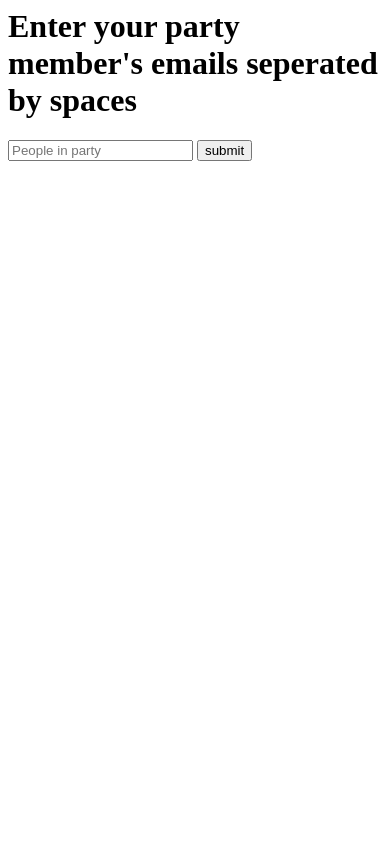
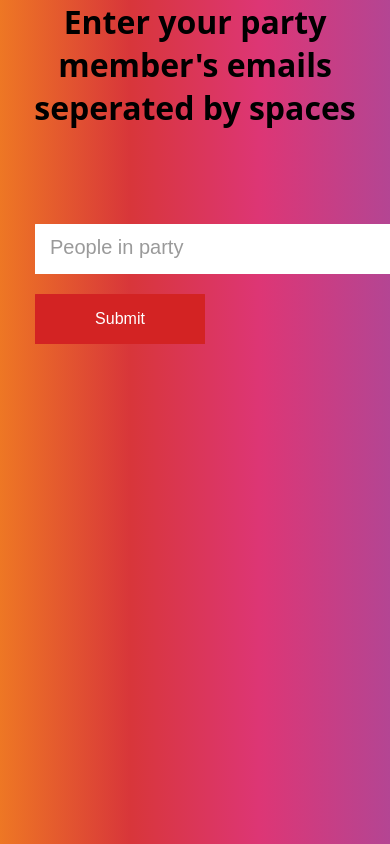
Before and after one commit to CaseyJ2000/FoodFight, a Flask app: page /party in a window 390 px wide; the page is wider, and only the part inside the window is pictured. Run offline with Flask 2, Linux system fonts and the light colour scheme; the visitor is signed in with stand-in values (Sample User, id 1).

Commit message:
styled the party page and little bit and updated the search bar to be consistent with the other search bar

```diff
--- /dev/null
+++ b/static/party.css
@@ -0,0 +1,204 @@
+h1{
+    text-align: center;
+
+}
+
+body {
+    margin: 0;
+    padding: 0;
+    min-height: 100vh;
+    background: #E6E6FA;
+    background: linear-gradient(to right,  #ee7724,#d8363a,#dd3675,#b44593);
+    font-family: 'Open Sans', Verdana, Geneva, Tahoma, sans-serif;
+}
+form {
+    text-align:center;
+}
+
+.food_image {
+    text-align: center;
+    border-radius: 5px;
+  }
+
+
+
+.s01 {
+    min-height: 30vh;
+    display: -ms-flexbox;
+    display: flex;
+    -ms-flex-pack: center;
+    justify-content: center;
+
+    align-items: center;
+    font-family: "Poppins", sans-serif;
+    background: -webkit-linear-gradient(
+      to right,
+      #ee7724,
+      #d8363a,
+      #dd3675,
+      #b44593
+    );
+
+    /* W3C, IE 10+/ Edge, Firefox 16+, Chrome 26+, Opera 12+, Safari 7+ */
+    background: linear-gradient(to right, #ee7724, #d8363a, #dd3675, #b44593);
+    background-size: cover;
+    background-position: center center;
+    padding: 15px;
+  }
+
+.s01 form {
+    width: 100%;
+    max-width: 1290px;
+  }
+
+.s01 form legend {
+    font-size: 72px;
+    line-height: 1;
+    color: #fff;
+    margin-bottom: 60px;
+  }
+
+.s01 form .inner-form {
+
+    padding: 50px 47px;
+    display: -ms-flexbox;
+    display: flex;
+    width: 100%;
+    -ms-flex-pack: justify;
+    justify-content: space-between;
+    -ms-flex-align: center;
+    align-items: center;
+  }
+
+.s01 form .inner-form .input-field {
+    margin-right: 30px;
+    height: 68px;
+  }
+
+.s01 form .inner-form .input-field input {
+    height: 100%;
+    background: #fff;
+    border-radius: 0.5px;
+    border: 0;
+    display: block;
+    width: 100%;
+    padding: 10px 32px;
+    font-size: 20px;
+  }
+
+.s01 form .inner-form .input-field input.placeholder {
+    color: #9a9a9a;
+    font-size: 20px;
+  }
+
+.s01 form .inner-form .input-field input:-moz-placeholder {
+    color: #9a9a9a;
+    font-size: 20px;
+  }
+
+.s01 form .inner-form .input-field input::-webkit-input-placeholder {
+    color: #9a9a9a;
+    font-size: 20px;
+  }
+
+.s01 form .inner-form .input-field input:hover,
+.s01 form .inner-form .input-field input:focus {
+    box-shadow: none;
+    outline: 0;
+  }
+
+.s01 form .inner-form .input-field.first-wrap {
+    -ms-flex-positive: 1;
+    flex-grow: 1;
+  }
+
+.s01 form .inner-form .input-field.second-wrap {
+    width: 32.77%;
+    min-width: 180px;
+  }
+
+.s01 form .inner-form .input-field.third-wrap {
+    width: 180px;
+    margin-right: 0;
+  }
+
+.s01 form .inner-form .input-field.third-wrap .btn-search {
+    height: 100%;
+    width: 100%;
+    background: #d32323;
+    white-space: nowrap;
+    border-radius: 0.5px;
+    font-size: 20px;
+    color: #fff;
+    transition: all 0.2s ease-out, color 0.2s ease-out;
+    border: 0;
+    cursor: pointer;
+
+  }
+
+.s01 form .inner-form .input-field.third-wrap .btn-search:hover {
+    background: #be2020;
+  }
+
+@media screen and (max-width: 992px) {
+    .s01 form legend {
+      font-size: 50px;
+      text-align: center;
+      margin-bottom: 50px;
+    }
+    .s01 form .inner-form {
+      padding: 30px 35px;
+    }
+    .s01 form .inner-form .input-field {
+      height: 50px;
+    }
+  }
+
+@media screen and (max-width: 767px) {
+.s01 form legend {
+    font-size: 40px;
+    margin-bottom: 40px;
+}
+.s01 form .inner-form {
+    -ms-flex-wrap: wrap;
+    flex-wrap: wrap;
+    padding: 20px;
+}
+.s01 form .inner-form .input-field {
+    margin-right: 0;
+    }
+.s01 form .inner-form .input-field input {
+    padding: 5px 15px;
+    font-size: 16px;
+}
+.s01 form .inner-form .input-field.first-wrap {
+    width: 100%;
+    margin-bottom: 20px;
+}
+.s01 form .inner-form .input-field.second-wrap {
+    width: calc(50% - 10px);
+    min-width: auto;
+}
+.s01 form .inner-form .input-field.third-wrap {
+    width: calc(50% - 10px);
+}
+.s01 form .inner-form .input-field.third-wrap .btn-search {
+    font-size: 16px;
+    }
+}
+
+.box {
+    background-color: white;
+    max-width: 600px;
+    border-radius: 5px;
+    text-align: center;
+    padding: .25%;
+    width: 40%;
+    margin-left: auto;
+    margin-right: auto;
+  }
+
+
+.rating {
+    color:orange;
+  }
--- a/templates/menu.html
+++ b/templates/menu.html
@@ -5,6 +5,8 @@
     <link rel="stylesheet" href={{ url_for( 'static' , filename='menu.css' ) }} />
     <title> FoodFight </title>
     <link rel="shortcut icon" href="http://cdn.onlinewebfonts.com/svg/img_481531.png" />
+
+    <link href="/static/party.css" rel="stylesheet">
 </head>
 
 <body>
--- a/templates/party.html
+++ b/templates/party.html
@@ -3,14 +3,29 @@
 <head>
     <title>Create a Party</title>
     <link rel="shortcut icon" href="http://cdn.onlinewebfonts.com/svg/img_481531.png" />
+    <link href="/static/party.css" rel="stylesheet">
 </head>
 
 <body>
     <h1>Enter your party member's emails seperated by spaces</h1>
 
-    <form action="/party" method="POST">
-        <input type="text" name="people_in_party" placeholder="People in party" />
-        <input type="submit" value="submit"></input>
+
+    <div class="s01">
+        <form action="/party" method="POST">
+            <div class="inner-form">
+                <div class="input-field first-wrap">
+                    <input id="search" name="people_in_party" type="text" placeholder="People in party" />
+                </div>
+
+                <div class="input-field third-wrap">
+                    <button class="btn-search" value="Search" type="submit">Submit</button>
+                </div>
+            </div>
+
+
+
+    </div>
+
     </form>
     {% with messages = get_flashed_messages() %}
     {% if messages %}
@@ -25,11 +40,13 @@
     {% if recieved_party_data %}
     {%for i in range (0, length)%}
     <br>
-    <div>
+    <div class="box">
         <h2 class="title">{{ name [i] }} </h2>
         <img class="food_image" src="{{ image [i] }}" width=300 height=300 />
-        <p> Rating: {{ rating[i] }}</p>
+        <p class="rating"> &#9733; {{ rating[i] }}</p>
         <a href="{{ yelp_url[i] }}">Link to Yelp Page</a>
+
+
     </div>
     <br>
     <br>
```
Also changed, not shown: app.py (+22 -19 lines).
